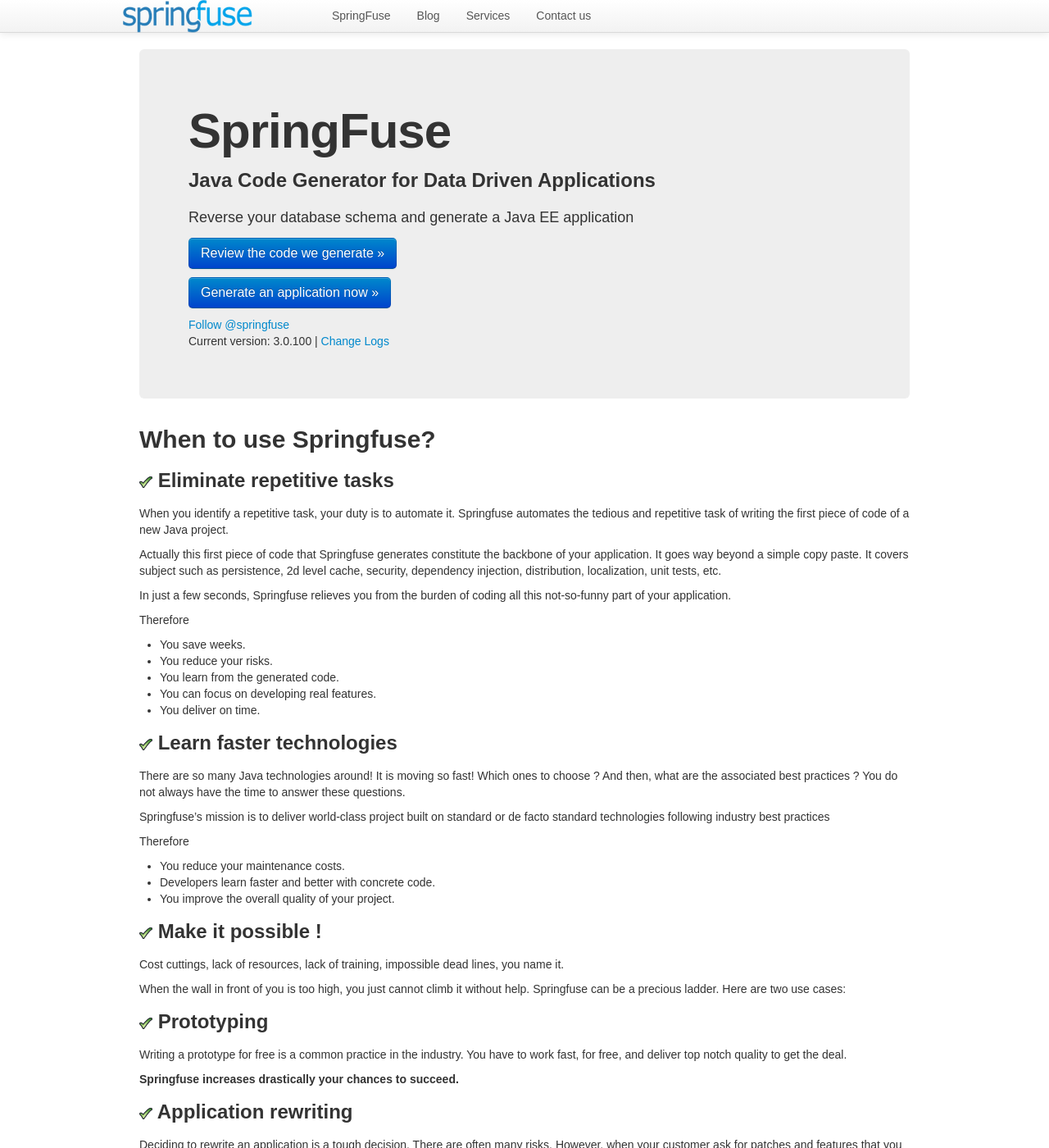
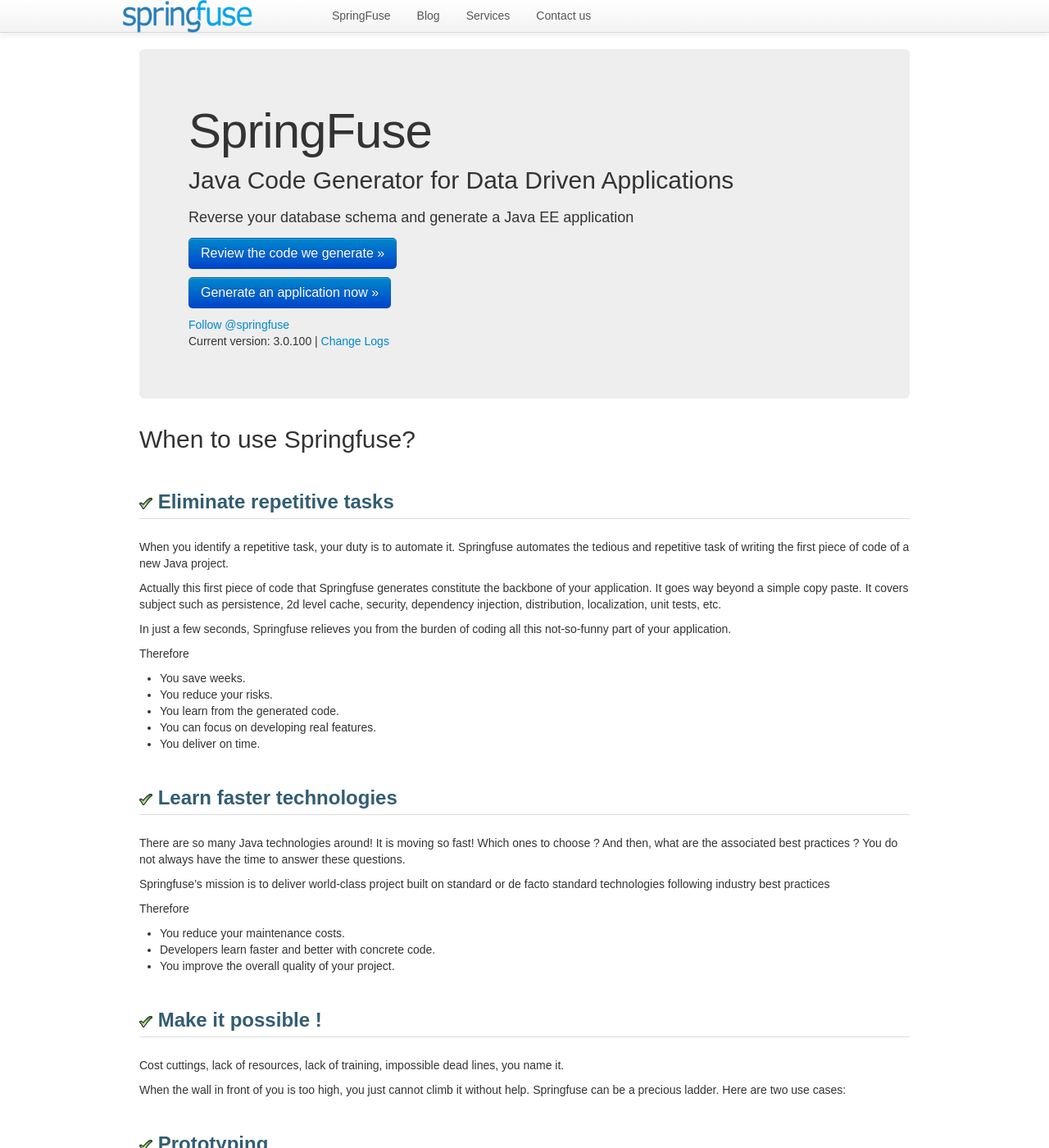
Before and after one commit to springfuse/springfuse.github.com, a Jekyll site: the page built from index.md, in a window 1280 px wide and 1400 px high. Shown: the whole window at 82% size. Built offline with Jekyll 4.4.1, drawn with Linux system fonts in a browser that asks for light colours; Markdown is read by kramdown in place of the engine named in the settings; comment, search, counter and statistics services are not loaded.

Commit message:
better styles

```diff
--- a/_includes/head.html
+++ b/_includes/head.html
@@ -13,6 +13,35 @@
     <link href="/css/syntax.css" rel="stylesheet">
 
     <style type="text/css">
+	h1 {
+		font-size: 34px;
+		font-weight: 300;
+		color: #333;
+		margin: 10px 0;
+	}
+
+	h2 {
+		font-size: 30px;
+		font-weight: 300;
+		color: #333;
+		margin: 10px 0;
+	}
+
+    h3 {
+		color: #325d72;
+		font-weight: bold;
+		font-size: 24px;
+		margin: 1.5em 0 1em;
+		border-bottom: 1px solid #ddd;
+    }
+
+	h4 {
+		color: #333;
+		font-weight: bold;
+		font-size: 1.2em;
+		margin: 1em 0;
+	}
+
     body {
 		font-family: Arial, sans-serif;
         padding-top: 60px;
--- a/index.md
+++ b/index.md
@@ -5,7 +5,7 @@ title: SpringFuse - Online Java Code Generator
 <!-- Main hero unit for a primary marketing message or call to action -->
 <div class="hero-unit">
     <h1>SpringFuse</h1>
-    <h3>Java Code Generator for Data Driven Applications</h3>
+    <h2>Java Code Generator for Data Driven Applications</h2>
 	<p>Reverse your database schema and generate a Java EE application</p>
     <p><a href="https://github.com/jaxio/generated-projects" class="btn btn-primary btn-large">Review the code we generate &raquo;</a></p>
     <p><a href="#gen" class="btn btn-primary btn-large">Generate an application now &raquo;</a></p>
```
